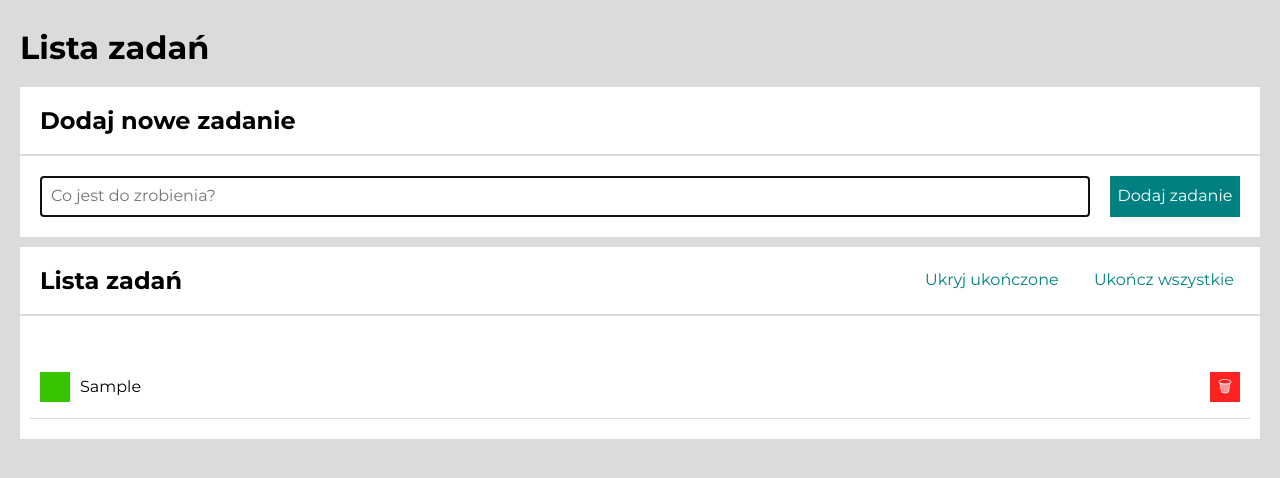
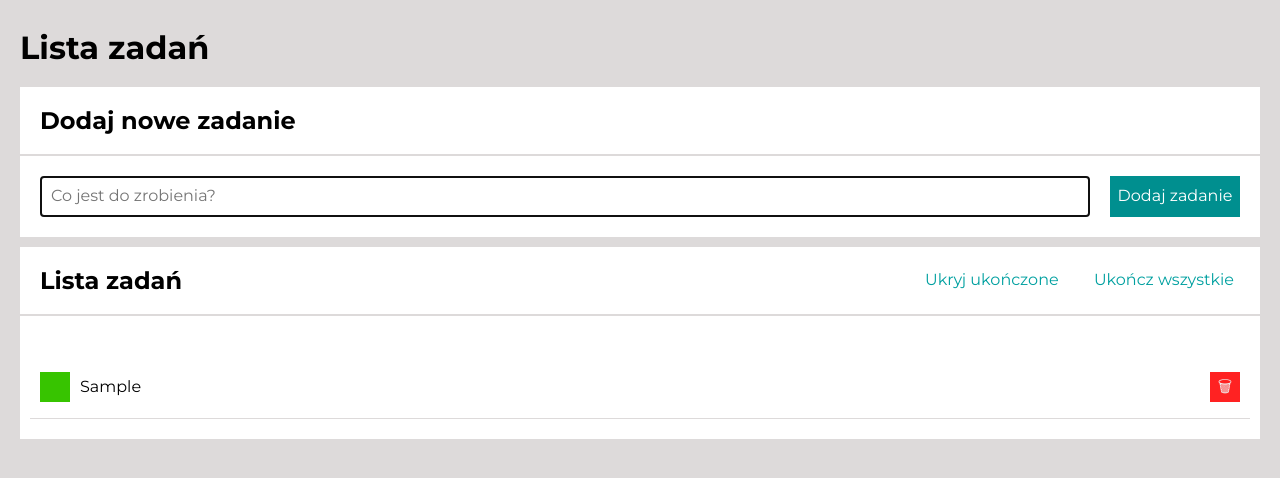
Before and after one commit to am97veb/Tasks-list, a plain HTML site: page index.html in a window 1280 px wide. Both pictures are taken after typing "Sample" into the empty fields and a click on the button "Dodaj zadanie". Drawn offline with nearby package versions, Linux system fonts and the light colour scheme.

Commit message:
add new style to disabled button

```diff
--- a/css/form.css
+++ b/css/form.css
@@ -25,7 +25,7 @@
 
 .form__button {
     color: white;
-    background-color: teal;
+    background-color: rgb(0, 143, 143);
     transition: 0.5s;
     border: none;
     margin: 10px;
--- a/css/newButton.css
+++ b/css/newButton.css
@@ -1,12 +1,21 @@
 .newButton {
-    color: teal;
+    color: rgb(0, 160, 160);
     transition: 0.5s;
     border: none;
     background-color: white;
 }
 
+.newButton:disabled {
+    color: rgba(194, 194, 194, 0.692);
+    transition: none;
+}
+
 .newButton:hover {
-    color: hsl(180, 100%, 35%);
+    color: hsl(180, 100%, 36%);
+}
+
+.newButton:disabled:hover {
+    color: rgba(194, 194, 194, 0.692);
 }
 
 .newButtons {
```
